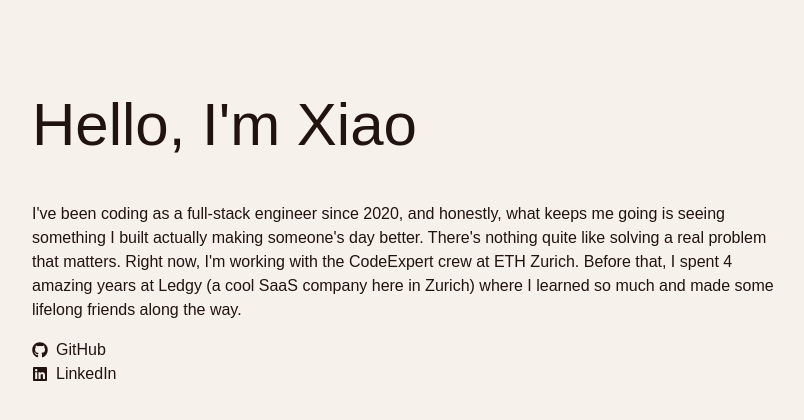
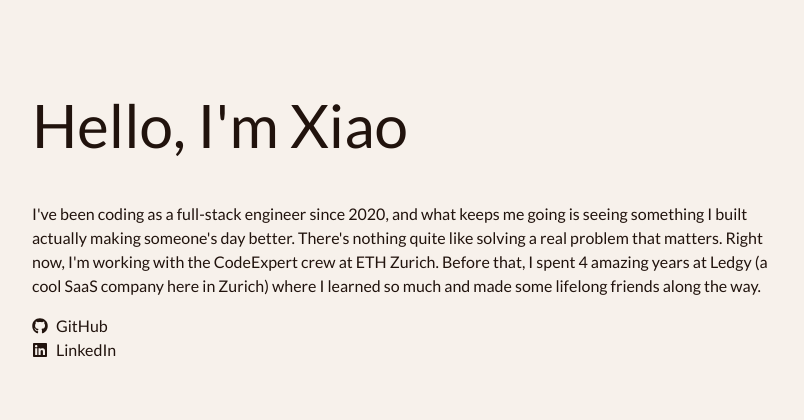
Before and after one commit to XiaoSunXS/xiaosun.dev, a Next.js app: page / in a window 1280 px wide. Shown: the top 420 px of the page, without its empty margins (48-852 px from the left). Built offline with nearby package versions, Linux system fonts and the light colour scheme; a web font is replaced by a local one.

Commit message:
feat: add font

```diff
--- a/package.json
+++ b/package.json
@@ -9,6 +9,7 @@
     "lint": "next lint"
   },
   "dependencies": {
+    "@next/font": "^14.2.15",
     "next": "15.3.1",
     "react": "^19.0.0",
     "react-dom": "^19.0.0",
--- a/src/app/components/IntroAboutMe.tsx
+++ b/src/app/components/IntroAboutMe.tsx
@@ -1,11 +1,10 @@
 export const IntroAboutMe = () => (
   <div>
-    I&apos;ve been coding as a full-stack engineer since 2020, and honestly,
-    what keeps me going is seeing something I built actually making
-    someone&apos;s day better. There&apos;s nothing quite like solving a real
-    problem that matters. Right now, I&apos;m working with the CodeExpert crew
-    at ETH Zurich. Before that, I spent 4 amazing years at Ledgy (a cool SaaS
-    company here in Zurich) where I learned so much and made some lifelong
-    friends along the way.
+    I&apos;ve been coding as a full-stack engineer since 2020, and what keeps me
+    going is seeing something I built actually making someone&apos;s day better.
+    There&apos;s nothing quite like solving a real problem that matters. Right
+    now, I&apos;m working with the CodeExpert crew at ETH Zurich. Before that, I
+    spent 4 amazing years at Ledgy (a cool SaaS company here in Zurich) where I
+    learned so much and made some lifelong friends along the way.
   </div>
 );
--- a/src/app/globals.css
+++ b/src/app/globals.css
@@ -29,7 +29,7 @@
 body {
   background: var(--background);
   color: var(--foreground);
-  font-family: "Geist Sans", Arial, Helvetica, sans-serif;
+  font-family: var(--font-lato, sans-serif);
 }
 
 h2 {
--- a/src/app/layout.tsx
+++ b/src/app/layout.tsx
@@ -1,21 +1,19 @@
 import type { Metadata } from "next";
-import { Geist, Geist_Mono } from "next/font/google";
 import "./globals.css";
-
-const geistSans = Geist({
-  variable: "--font-geist-sans",
-  subsets: ["latin"],
-});
-
-const geistMono = Geist_Mono({
-  variable: "--font-geist-mono",
-  subsets: ["latin"],
-});
+import { Lato } from "next/font/google";
 
 export const metadata: Metadata = {
   title: "Xiao's website",
   description: "The personal website of Xiao",
 };
+
+// Initialize the font with the weights you need
+const lato = Lato({
+  subsets: ["latin"],
+  weight: ["100", "300", "400", "700", "900"],
+  variable: "--font-lato",
+  display: "swap",
+});
 
 export default function RootLayout({
   children,
@@ -24,9 +22,7 @@ export default function RootLayout({
 }>) {
   return (
     <html lang="en">
-      <body
-        className={`${geistSans.variable} ${geistMono.variable} antialiased`}
-      >
+      <body className={`${lato.variable} font-sans antialiased`}>
         <div className="flex-1 container mx-auto px-20 py-20">{children}</div>
       </body>
     </html>
--- /dev/null
+++ b/tailwind.config.js
@@ -0,0 +1,9 @@
+module.exports = {
+  theme: {
+    extend: {
+      fontFamily: {
+        sans: ["var(--font-lato)"],
+      },
+    },
+  },
+};
```
Also changed, not shown: 1 other file (tests, documents, lock files or other folders).
